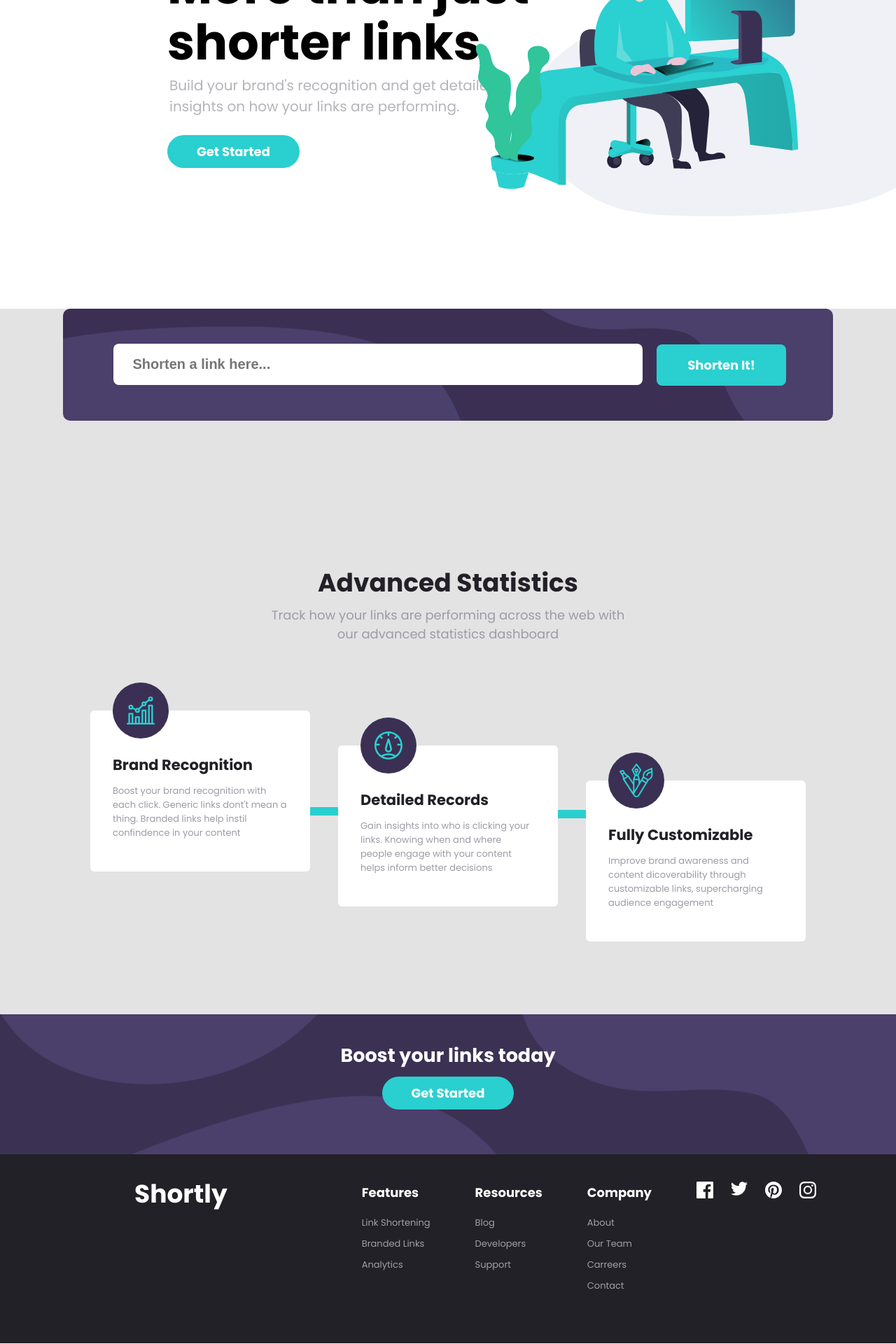
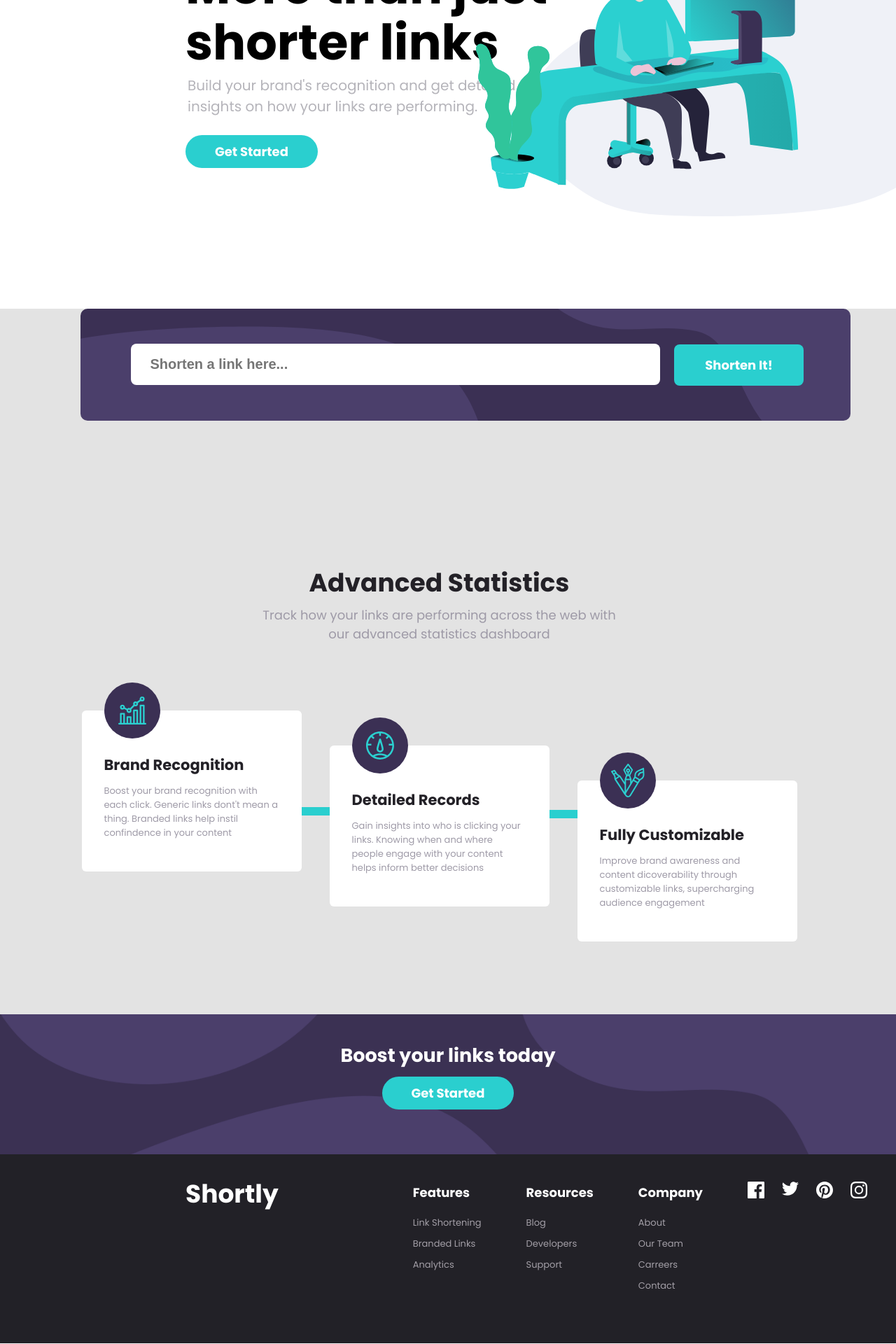
Before and after one commit to pehcs/encurtador_de_link-REACT-NODE, a React (Create React App) app: page / in a window 1280 px wide. Shown: the part 251-2171 px from the top of the page at 70% size. Built offline with nearby package versions, Linux system fonts and the light colour scheme.

Commit message:
fix: alinhamento dos itens. porem ainda falta ajustar as posicoes da area de input que não consegui fazer sem que causasse algum bug.

```diff
--- a/src/partials/Banner/style.css
+++ b/src/partials/Banner/style.css
@@ -1,7 +1,7 @@
 .banner{
     display: flex;
     padding-top: 120px;
-    margin-left: 239px;
+    margin-left: 265px;
     height: 500px;
     overflow-x: hidden;
 }
--- a/src/partials/Footer/style.css
+++ b/src/partials/Footer/style.css
@@ -16,7 +16,7 @@
 }
 .logo{
     margin-top: 2%;
-    margin-left: 15%;
+    margin-left:265px;
     margin-right: 5%;
 
 }
--- a/src/partials/Input/style.css
+++ b/src/partials/Input/style.css
@@ -3,7 +3,7 @@
     justify-content: center;
     align-items: center;
     flex-direction: column;
-    background-color: var(--neutral-gray)
+    background-color: var(--neutral-gray);
 }
 
 .design-entrada{
@@ -19,6 +19,7 @@
     justify-content: center;
     align-items: center;
     border-radius: 10px;
+    margin-left: 50px;
 }
 
 .container-entrada{
@@ -30,7 +31,8 @@
     margin-right: 20px;
     font-size: 20px;
     border: none;
-    outline: none
+    outline: none;
+
 }
 
 .container-entrada::-webkit-input-placeholder {
@@ -49,6 +51,7 @@
     color: var(--secondary-red);
     margin-left: 7px;
     font-style: italic;
+
 }
 
 .active{
@@ -84,6 +87,7 @@
     justify-content: space-between;
     box-shadow: rgba(149, 157, 165, 0.2) 0px 8px 24px;
     margin-top: 20px;
+    margin-left: 50px;
 }
 
 .container-shortlink > div > a {
--- a/src/partials/Main/styles.css
+++ b/src/partials/Main/styles.css
@@ -11,16 +11,19 @@
     width: 40%;
     text-align: center;
     color: var(--neutral-grayish-violet);
+    margin-right: 25px;
 }
 .container-statistics > h1{
     color: var(--neutral-dark-violet);
     margin-bottom: 5px;
+    margin-right: 25px;
 }
 .container-benefits{
     display: flex;
     align-items: center;
     justify-content: center;
     gap: 40px;
+    margin-right: 25px;
 }
 
 .wrapper-benefits{
```
